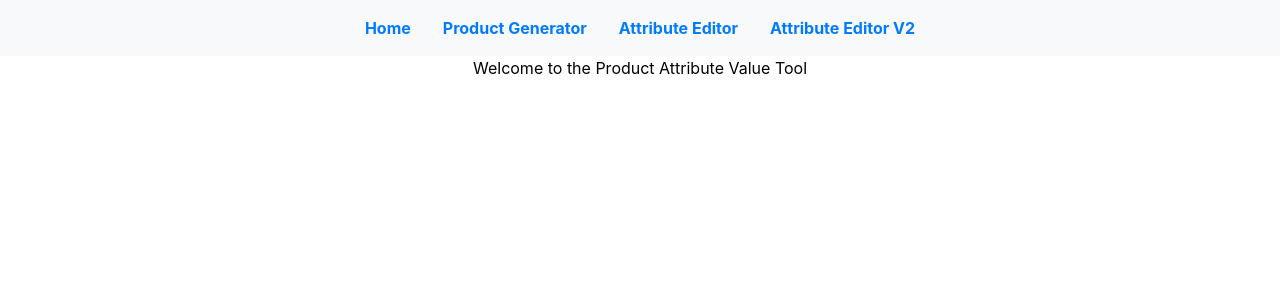
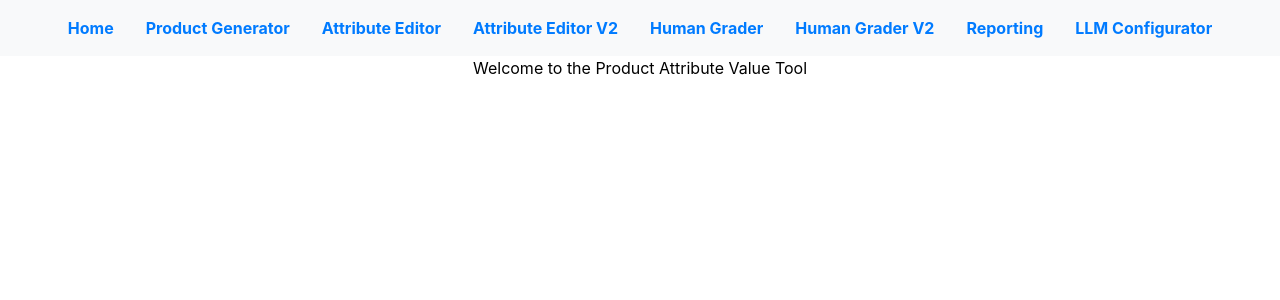
Before and after one commit to thebiggestcookie/pavt, a React (Create React App) app: page / in a window 1280 px wide. Shown: the top 300 px of the page. Built offline with nearby package versions, Linux system fonts and the light colour scheme; no server answers.

Commit message:
Update App.js

```diff
--- a/src/App.js
+++ b/src/App.js
@@ -3,6 +3,10 @@ import { BrowserRouter as Router, Route, Routes, Link } from 'react-router-dom';
 import ProductGenerator from './components/ProductGenerator';
 import AttributeEditor from './components/AttributeEditor';
 import AttributeEditorV2 from './components/AttributeEditorV2';
+import HumanGrader from './components/HumanGrader';
+import HumanGraderV2 from './components/HumanGraderV2';
+import Reporting from './components/Reporting';
+import LLMConfigurator from './components/LLMConfigurator';
 import './App.css';
 
 function App() {
@@ -11,18 +15,14 @@ function App() {
       <div className="App">
         <nav>
           <ul>
-            <li>
-              <Link to="/">Home</Link>
-            </li>
-            <li>
-              <Link to="/product-generator">Product Generator</Link>
-            </li>
-            <li>
-              <Link to="/attribute-editor">Attribute Editor</Link>
-            </li>
-            <li>
-              <Link to="/attribute-editor-v2">Attribute Editor V2</Link>
-            </li>
+            <li><Link to="/">Home</Link></li>
+            <li><Link to="/product-generator">Product Generator</Link></li>
+            <li><Link to="/attribute-editor">Attribute Editor</Link></li>
+            <li><Link to="/attribute-editor-v2">Attribute Editor V2</Link></li>
+            <li><Link to="/human-grader">Human Grader</Link></li>
+            <li><Link to="/human-grader-v2">Human Grader V2</Link></li>
+            <li><Link to="/reporting">Reporting</Link></li>
+            <li><Link to="/llm-configurator">LLM Configurator</Link></li>
           </ul>
         </nav>
 
@@ -31,6 +31,10 @@ function App() {
           <Route path="/product-generator" element={<ProductGenerator />} />
           <Route path="/attribute-editor" element={<AttributeEditor />} />
           <Route path="/attribute-editor-v2" element={<AttributeEditorV2 />} />
+          <Route path="/human-grader" element={<HumanGrader />} />
+          <Route path="/human-grader-v2" element={<HumanGraderV2 />} />
+          <Route path="/reporting" element={<Reporting />} />
+          <Route path="/llm-configurator" element={<LLMConfigurator />} />
         </Routes>
       </div>
     </Router>
```
